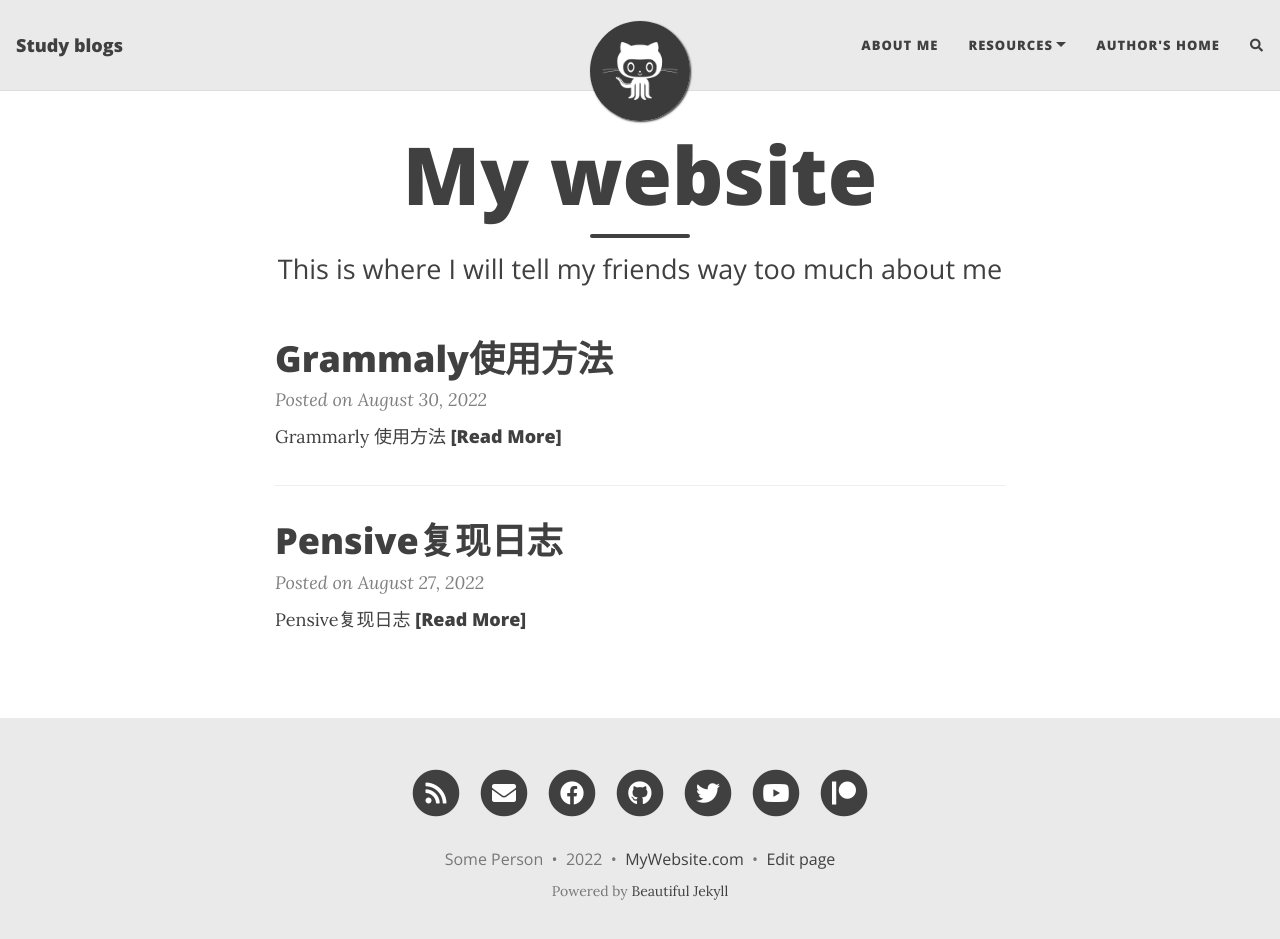
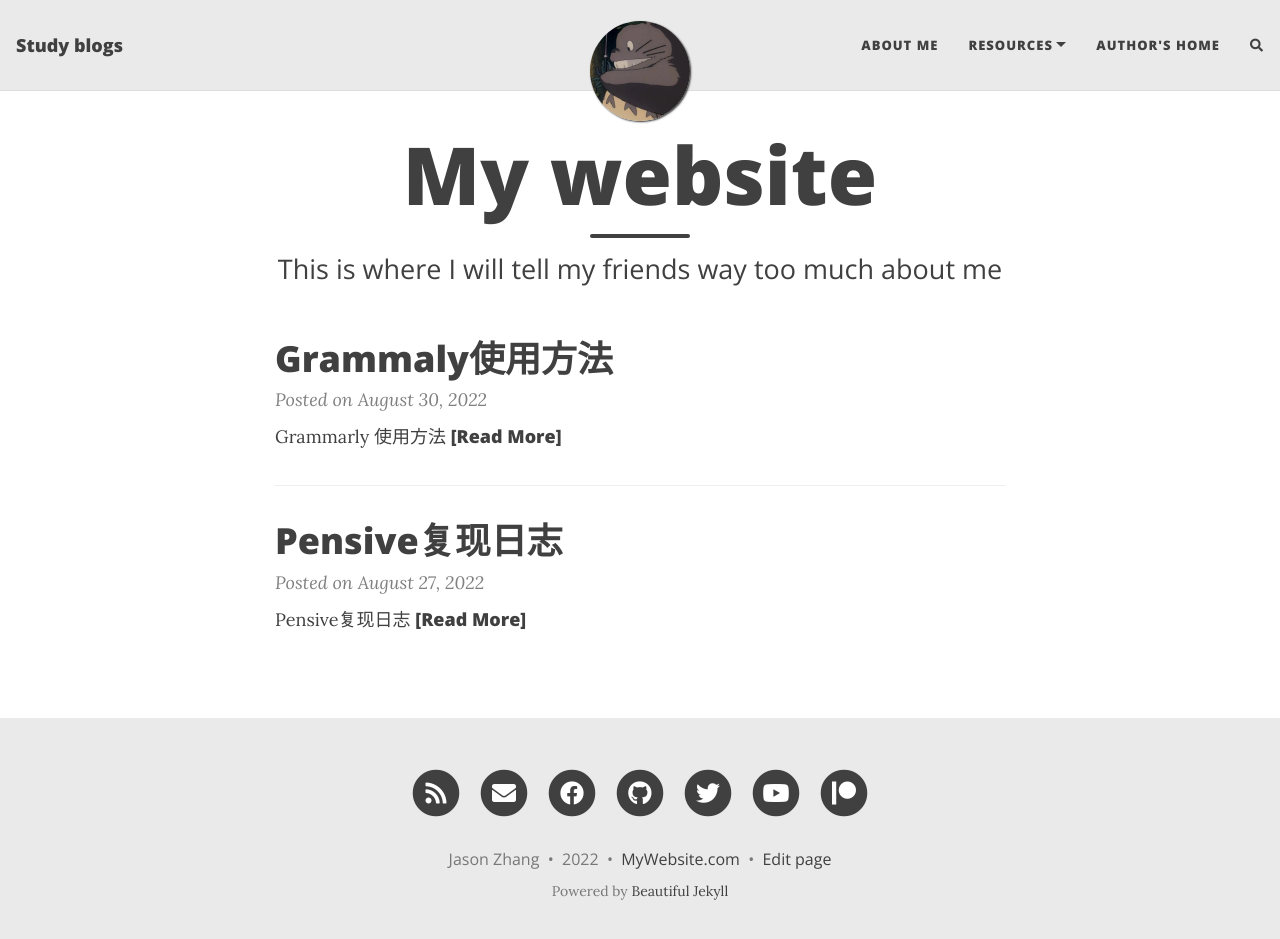
Before and after one commit to xiaoqixiaowei/xiaoqixiaowei.github.io, a Jekyll site: the page built from index.html, in a window 1280 px wide and 952 px high. Shown: the top 939 px of the window. Built offline with Jekyll 4.4.1, drawn with Linux system fonts in a browser that asks for light colours; nearby versions of some CDN libraries; the list of posts is cut into pages by our own code; comment, search, counter and statistics services are not loaded.

Commit message:
change the avatar

```diff
--- a/_config.yml
+++ b/_config.yml
@@ -13,7 +13,7 @@
 title: Study blogs
 
 # Your name to show in the footer
-author: Some Person
+author: Jason Zhang
 
 ###############################################
 # --- List of links in the navigation bar --- #
@@ -32,7 +32,7 @@ navbar-links:
 
 # Image to show in the navigation bar - works best with a square image
 # Remove this parameter if you don't want an image in the navbar
-avatar: "/assets/img/avatar-icon.png"
+avatar: "/assets/img/avatar.png"
 
 # By default, the image is cut into a circle. You can disable this behaviour by setting 'round-avatar: false'
 round-avatar: true
@@ -87,9 +87,9 @@ rss-description: This website is a virtual proof that I'm awesome
 
 # Select which social network share links to show in posts
 share-links-active:
-  twitter: true
-  facebook: true
-  linkedin: true
+  twitter: false
+  facebook: false
+  linkedin: false
   vk: false
 
 # How to display the link to your website in the footer
```
Also changed, not shown: assets/img/avatar.png (added).
